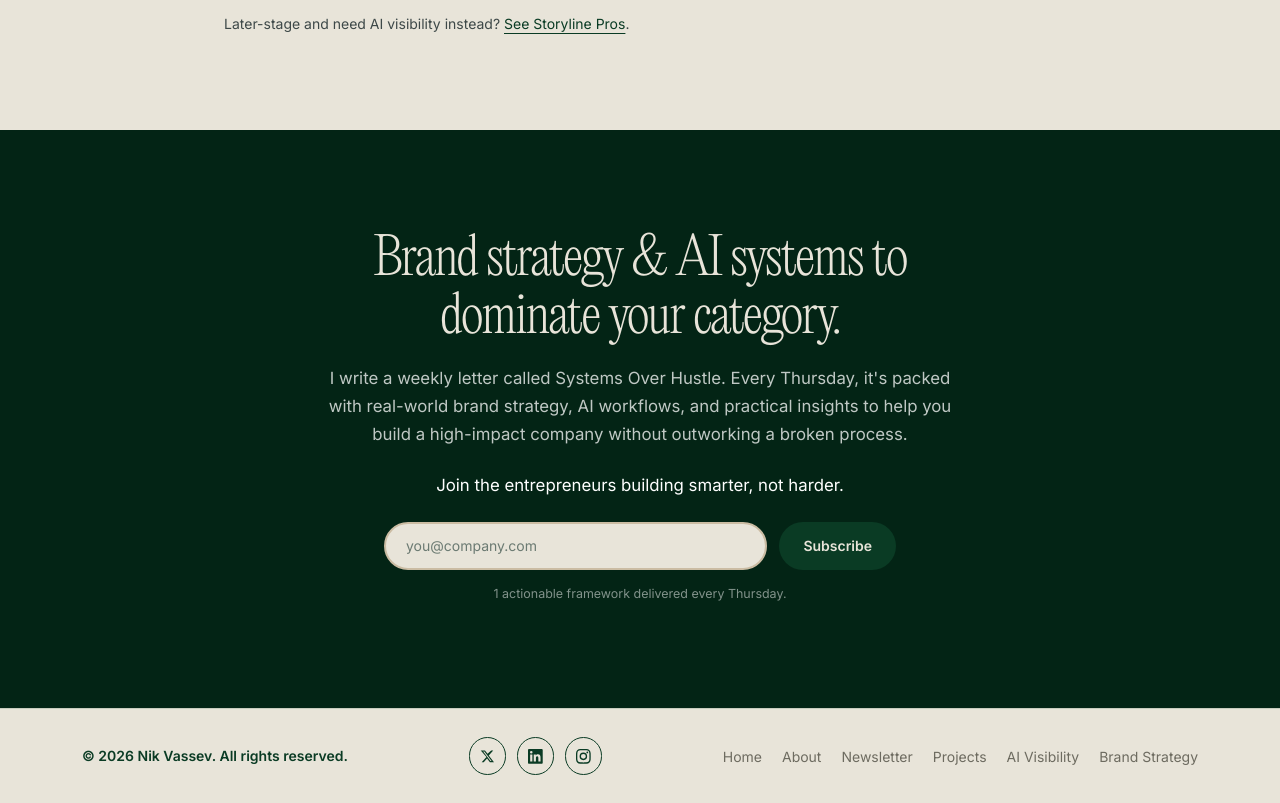
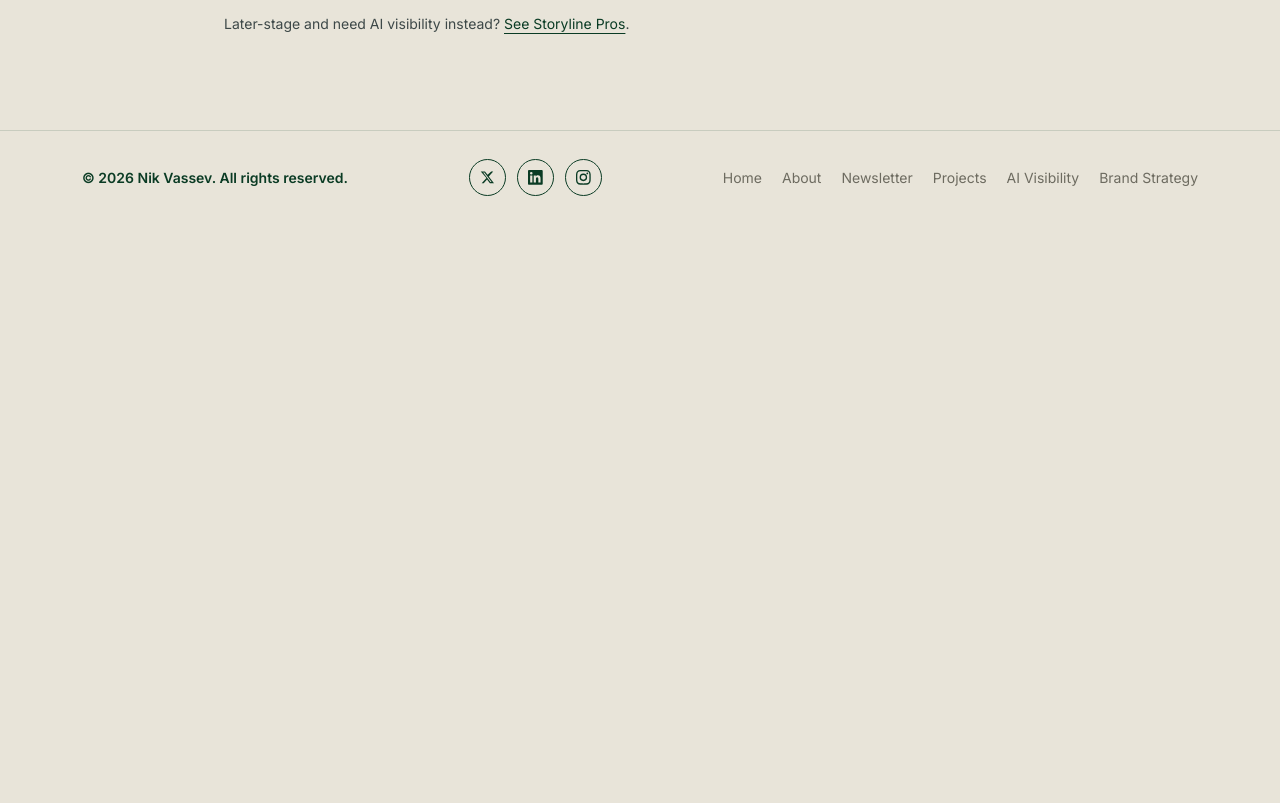
Before and after one commit to thenikvassev/nikvassev-site, a Next.js app: page /brand-strategy in a window 1280 px wide. Shown: the part 3160-3963 px from the top of the page. After the commit the page ends 3384 px from the top, so only its background shows below. Built offline with nearby package versions, Linux system fonts and the light colour scheme; what @nitrosend/sdk would draw is missing.

Commit message:
Hide footer newsletter on AI Visibility and Brand Strategy

```diff
--- a/src/components/Footer.tsx
+++ b/src/components/Footer.tsx
@@ -101,8 +101,13 @@ function FooterSocials() {
 export function Footer() {
   const year = new Date().getFullYear();
   const pathname = usePathname();
-  // Dedicated /newsletter page already has signup blocks — hide sitewide band there
-  const showNewsletterBand = pathname !== "/newsletter";
+  // Hide sitewide newsletter band on pages that already end with their own CTA
+  const hideNewsletterBand = new Set([
+    "/newsletter",
+    "/ai-visibility",
+    "/brand-strategy",
+  ]);
+  const showNewsletterBand = !hideNewsletterBand.has(pathname);
 
   return (
     <footer className="w-full max-w-full">
```
